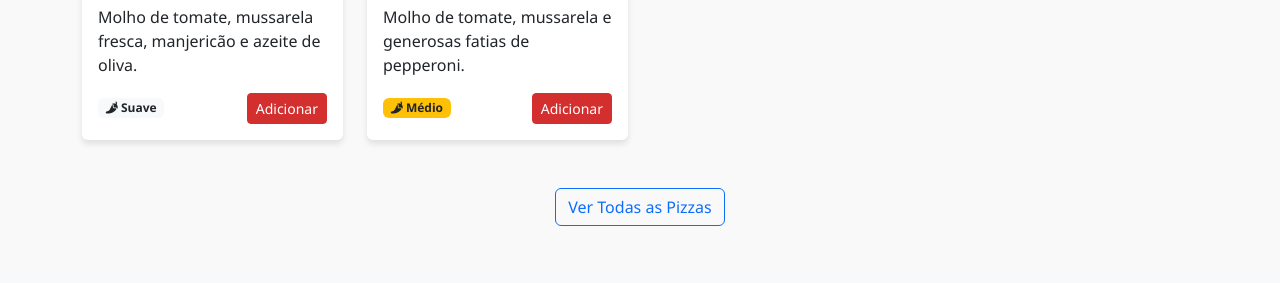
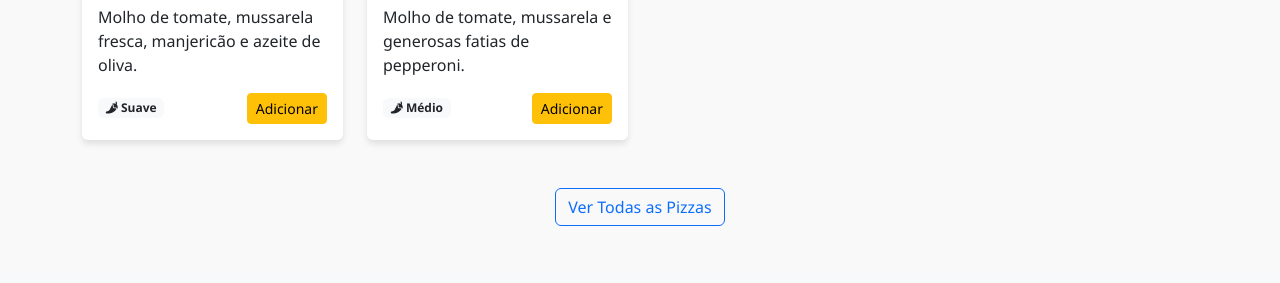
Before and after one commit to rafaelwhenrique/erkfood-academico, a plain HTML site: page index.html in a window 1280 px wide. Shown: the part 517-800 px from the top of the page. Drawn offline with nearby package versions, Linux system fonts and the light colour scheme.

Commit message:
Change the buttons

```diff
--- a/index.html
+++ b/index.html
@@ -166,7 +166,7 @@
                             <p class="card-text">Molho de tomate, mussarela fresca, manjericão e azeite de oliva.</p>
                             <div class="d-flex justify-content-between align-items-center">
                                 <span class="badge bg-light text-dark"><i class="fas fa-pepper-hot"></i> Suave</span>
-                                <button class="btn btn-primary btn-sm">Adicionar</button>
+                                <button class="btn btn-warning btn-sm">Adicionar</button>
                             </div>
                         </div>
                     </div>
@@ -184,8 +184,8 @@
                             <h5 class="card-title">Pepperoni</h5>
                             <p class="card-text">Molho de tomate, mussarela e generosas fatias de pepperoni.</p>
                             <div class="d-flex justify-content-between align-items-center">
-                                <span class="badge bg-warning text-dark"><i class="fas fa-pepper-hot"></i> Médio</span>
-                                <button class="btn btn-primary btn-sm">Adicionar</button>
+                                <span class="badge bg-light text-dark"><i class="fas fa-pepper-hot"></i> Médio</span>
+                                <button class="btn btn-warning btn-sm">Adicionar</button>
                             </div>
                         </div>
                     </div>
```
